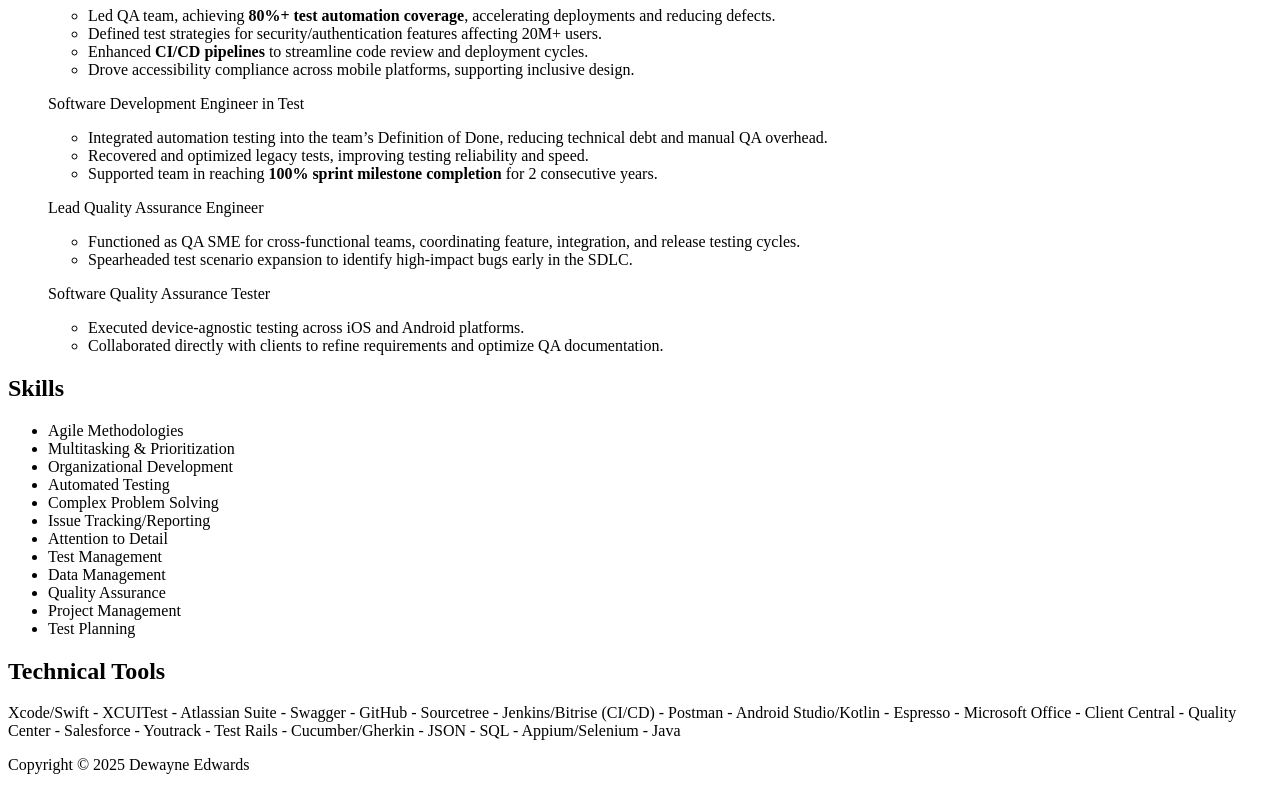
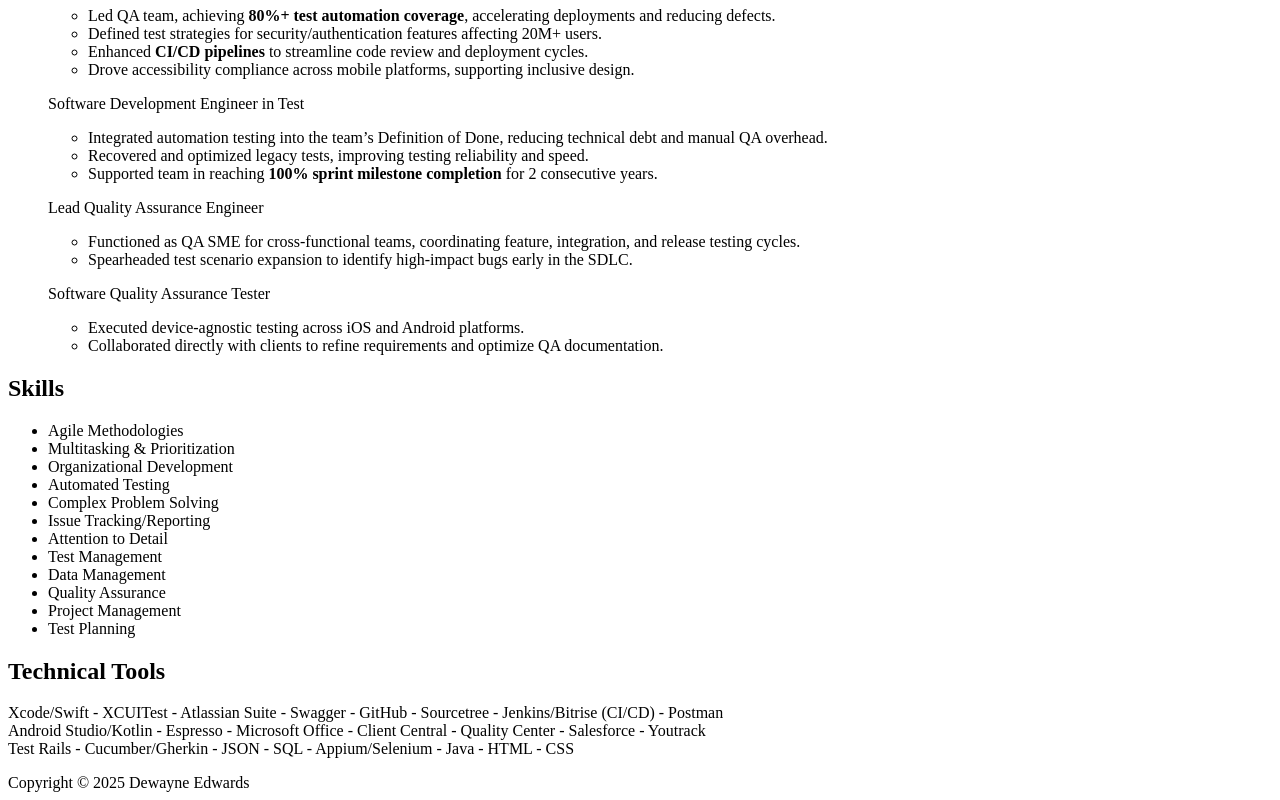
Before and after one commit to dewayne310/capstone-project-1, a plain HTML site: page index.html in a window 1280 px wide. Shown: the part 1039-1839 px from the top of the page. Drawn offline with Linux system fonts and the light colour scheme.

Commit message:
Update skills section on index.html

```diff
--- a/index.html
+++ b/index.html
@@ -100,9 +100,9 @@
         <section>
             <h2>Technical Tools</h2>
             <p>
-                Xcode/Swift - XCUITest - Atlassian Suite - Swagger - GitHub - Sourcetree - Jenkins/Bitrise (CI/CD) - Postman
-- Android Studio/Kotlin - Espresso - Microsoft Office - Client Central - Quality Center - Salesforce - Youtrack -
-Test Rails - Cucumber/Gherkin - JSON - SQL - Appium/Selenium - Java
+                Xcode/Swift - XCUITest - Atlassian Suite - Swagger - GitHub - Sourcetree - Jenkins/Bitrise (CI/CD) - Postman <br />
+                Android Studio/Kotlin - Espresso - Microsoft Office - Client Central - Quality Center - Salesforce - Youtrack <br />
+                Test Rails - Cucumber/Gherkin - JSON - SQL - Appium/Selenium - Java - HTML - CSS
             </p>
         </section>
     </body>
```
